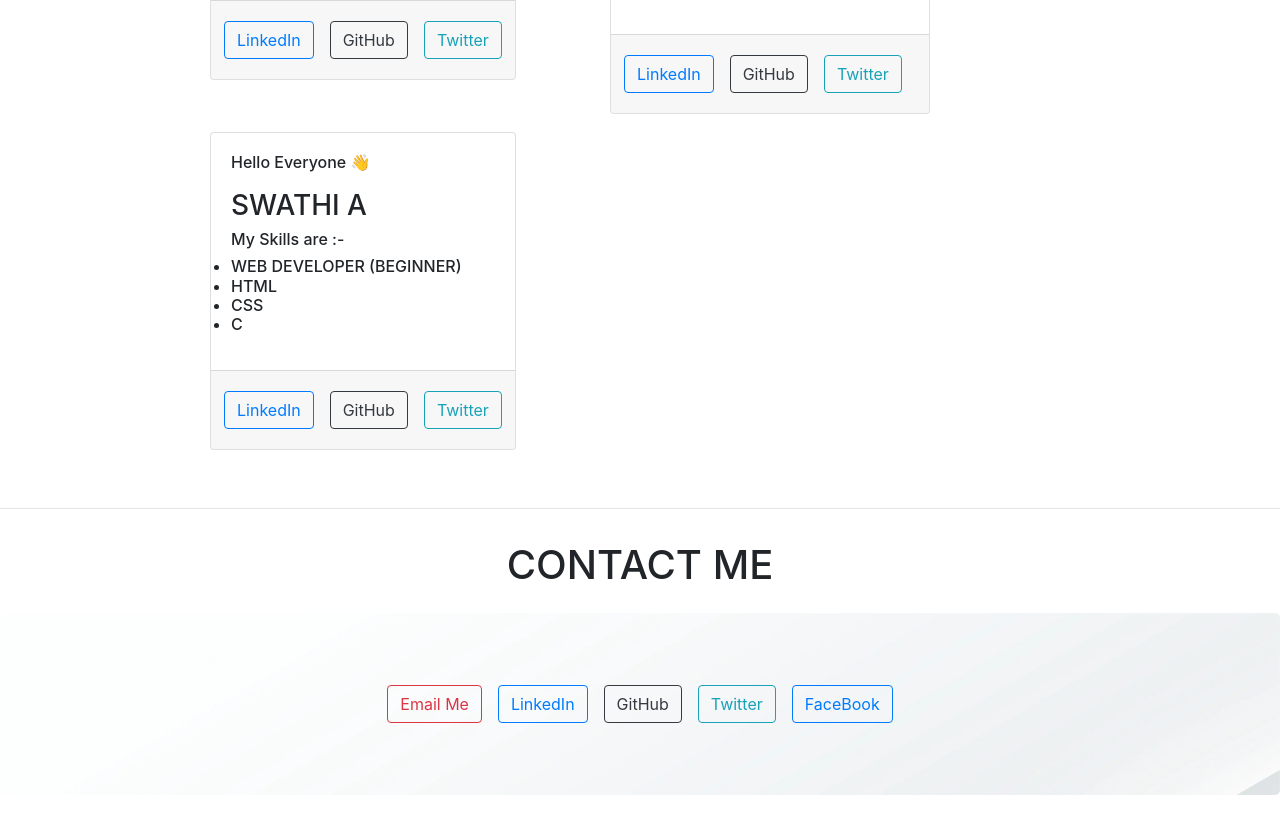
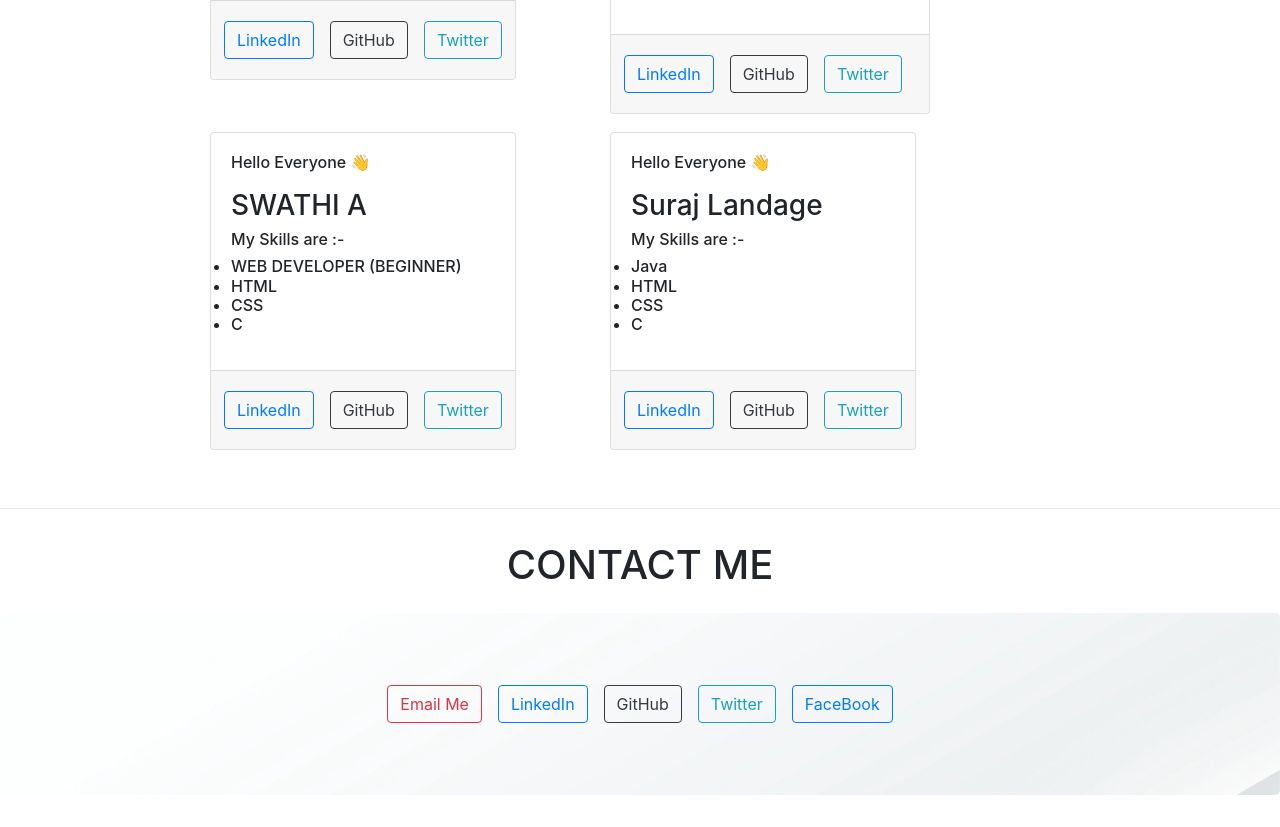
Before and after one commit to Aman1905/I-am-Contributor, a React (Create React App) app: page / in a window 1280 px wide. Shown: the part 4460-5287 px from the top of the page. Built offline with nearby package versions, Linux system fonts and the light colour scheme.

Commit message:
Suraj Landage

```diff
--- a/src/Content.js
+++ b/src/Content.js
@@ -255,6 +255,16 @@ const Content = () => {
         g_link="https://github.com/swathi-469"
         t_link ="https://mobile.twitter.com/SwathiA94998471" />
 
+    <Cards
+        sname="Suraj Landage"
+        skill1="Java"
+        skill2="HTML"
+        skill3="CSS"
+        skill4="C"
+        l_link="https://www.linkedin.com/in/surajlandage"
+        g_link="https://github.com/mortallll"
+        t_link ="" />
+
 
     </div>
   )
```
